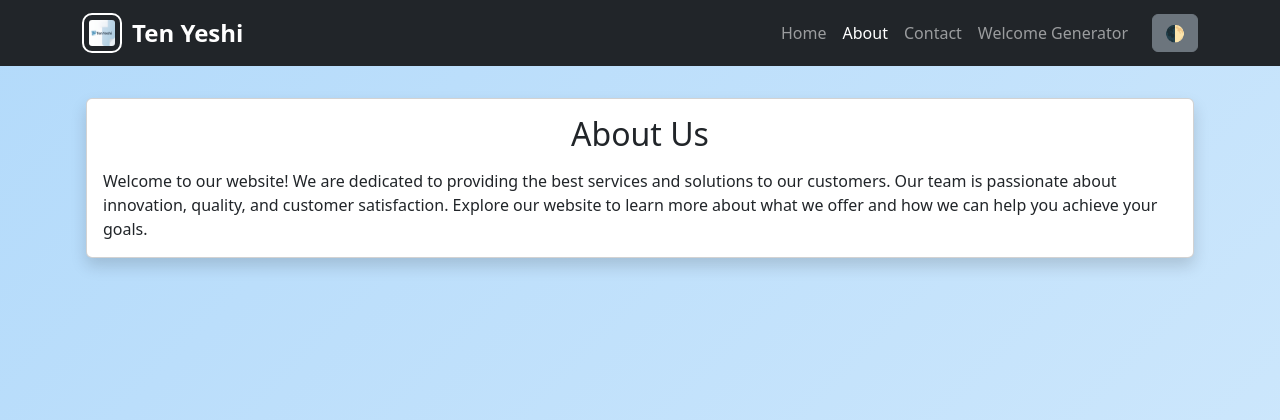
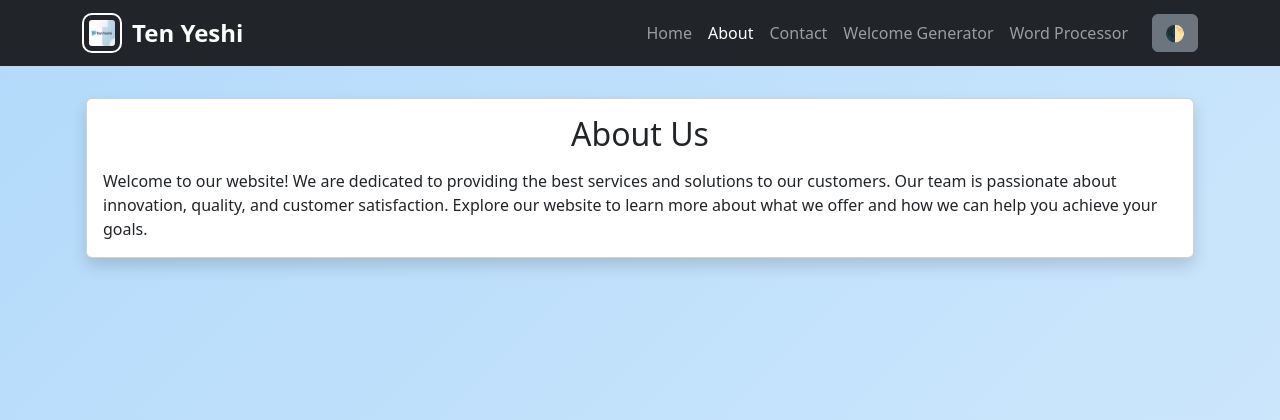
Before and after one commit to TenYeshi/WebsiteBuilder, a Flask app: page /about.html in a window 1280 px wide. Shown: the top 420 px of the page. Run offline with Flask 3, Linux system fonts and the light colour scheme.

Commit message:
Add a word processor link to the navigation bar on multiple pages
Adds a link to the word processor feature in the navbar of about.html, contact.html, and index.html.

Replit-Commit-Author: Agent
Replit-Commit-Session-Id: 4a961ba9-7e2a-450c-a209-2de1ec8c682c
Replit-Commit-Screenshot-Url: https://storage.googleapis.com/screenshot-production-us-central1/cf578849-1903-4d15-b4c9-f6821fa54d0a/f95645b0-ac0a-4d09-b56e-f35b571b5c96.jpg

```diff
--- a/web/templates/about.html
+++ b/web/templates/about.html
@@ -39,6 +39,9 @@
                     </li>
                     <li class="nav-item">
                         <a class="nav-link" href="{{ url_for('welcome_message') }}">Welcome Generator</a>
+                    </li>
+                    <li class="nav-item">
+                        <a class="nav-link" href="{{ url_for('word_processor') }}">Word Processor</a>
                     </li>
                 </ul>
                 <!-- Buttons on Navbar -->
--- a/web/templates/contact.html
+++ b/web/templates/contact.html
@@ -47,6 +47,9 @@
                         </li>
                         <li class="nav-item">
                             <a class="nav-link" href="{{ url_for('welcome_message') }}">Welcome Generator</a>
+                        </li>
+                        <li class="nav-item">
+                            <a class="nav-link" href="{{ url_for('word_processor') }}">Word Processor</a>
                         </li>
                     </ul>
                     <!-- Button on Navbar -->
--- a/web/templates/index.html
+++ b/web/templates/index.html
@@ -57,6 +57,9 @@
                     </li>
                     <li class="nav-item">
                         <a class="nav-link" href="{{ url_for('welcome_message') }}">Welcome Generator</a>
+                    </li>
+                    <li class="nav-item">
+                        <a class="nav-link" href="{{ url_for('word_processor') }}">Word Processor</a>
                     </li>
                 </ul>
                 <!-- Button on Navbar -->
```
